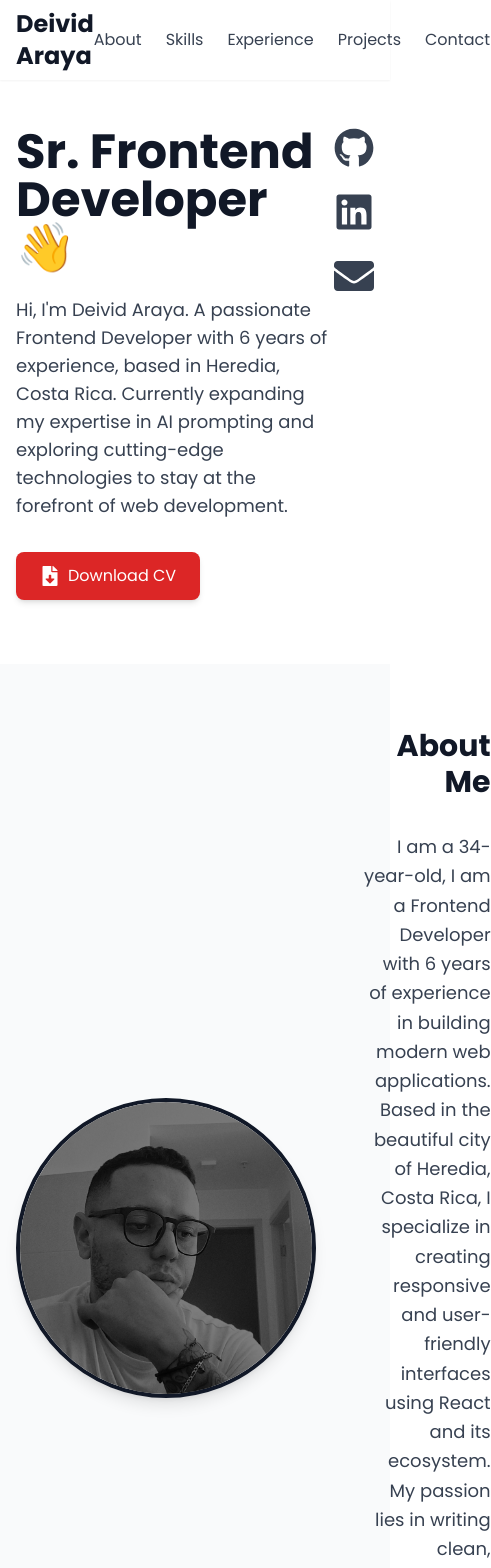
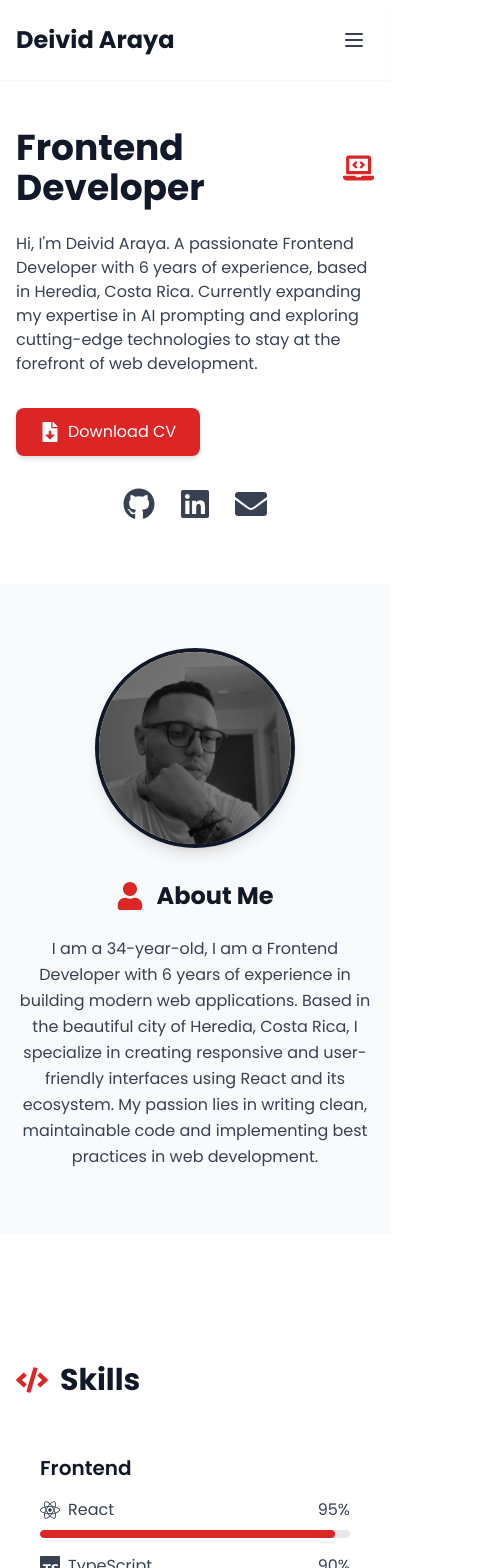
Before and after one commit to Daveveloper/cv-project, a React (Vite) app: page / in a window 390 px wide. Shown: the top 1568 px of the page, 491 px wide, since content can reach past the window. Built offline with nearby package versions, Linux system fonts and the light colour scheme.

Commit message:
feat: add icons to all section titles and replace hero emoji with developer icon

```diff
--- a/src/components/Skills.tsx
+++ b/src/components/Skills.tsx
@@ -6,7 +6,8 @@ import {
   FaHtml5,
   FaCss3Alt,
   FaGitAlt,
-  FaNode
+  FaNode,
+  FaCode
 } from 'react-icons/fa';
 import {
   SiTypescript,
@@ -72,7 +73,10 @@ const Skills: React.FC = () => {
 
   return (
     <section id="skills" ref={sectionRef} className="section">
-      <h2 className="text-3xl font-bold mb-8 text-center text-gray-900">Skills</h2>
+      <h2 className="text-3xl font-bold mb-8 text-center text-gray-900 flex items-center gap-3">
+        <FaCode className="w-8 h-8 text-red-600" />
+        Skills
+      </h2>
       <div className="grid grid-cols-1 md:grid-cols-2 lg:grid-cols-3 gap-8">
         {skills.map((category, index) => (
           <motion.div
--- a/src/components/sections/About.tsx
+++ b/src/components/sections/About.tsx
@@ -1,13 +1,14 @@
 import React from 'react';
+import { FaUser } from 'react-icons/fa';
 import profileImage from '../../assets/Deivid.jpeg';
 
 const About: React.FC = () => {
   return (
     <section id="about" className="bg-gray-50">
       <div className="container section">
-        <div className="flex items-center gap-12">
-          <div className="flex-shrink-0">
-            <div className="w-[300px] h-[300px] rounded-full overflow-hidden border-4 border-gray-900 shadow-lg relative group">
+        <div className="flex flex-col md:flex-row items-center gap-8 md:gap-12">
+          <div className="flex-shrink-0 w-full md:w-auto flex justify-center">
+            <div className="w-[200px] md:w-[300px] h-[200px] md:h-[300px] rounded-full overflow-hidden border-4 border-gray-900 shadow-lg relative group">
               <div className="absolute inset-0 bg-black opacity-50 transition-opacity duration-300 group-hover:opacity-0 z-10"></div>
               <img
                 src={profileImage}
@@ -23,9 +24,12 @@ const About: React.FC = () => {
             </div>
           </div>
 
-          <div className="flex-1 text-right">
-            <h2 className="text-3xl font-bold mb-8 text-gray-900">About Me</h2>
-            <p className="text-gray-700 text-lg leading-relaxed">
+          <div className="flex-1 text-center md:text-right">
+            <h2 className="text-2xl md:text-3xl font-bold mb-6 md:mb-8 text-gray-900 flex items-center gap-3 justify-center md:justify-end">
+              <FaUser className="w-7 md:w-8 h-7 md:h-8 text-red-600" />
+              About Me
+            </h2>
+            <p className="text-base md:text-lg text-gray-700 leading-relaxed">
               I am a 34-year-old, I am a Frontend Developer with 6 years of experience in building modern web applications.
               Based in the beautiful city of Heredia, Costa Rica, I specialize in creating responsive and
               user-friendly interfaces using React and its ecosystem. My passion lies in writing clean,
--- a/src/components/sections/Contact.tsx
+++ b/src/components/sections/Contact.tsx
@@ -6,7 +6,10 @@ const Contact: React.FC = () => {
   return (
     <section id="contact" className="bg-gray-50">
       <div className="container section">
-        <h2 className="text-3xl font-bold mb-12 text-center text-gray-900">Get In Touch</h2>
+        <h2 className="text-3xl font-bold mb-12 text-gray-900 flex items-center gap-3 justify-center">
+          <FaEnvelope className="w-8 h-8 text-red-600" />
+          Get In Touch
+        </h2>
         <div className="max-w-4xl mx-auto">
           <div className="grid grid-cols-1 md:grid-cols-2 gap-8 mb-12">
             <motion.div
--- a/src/components/sections/Experience.tsx
+++ b/src/components/sections/Experience.tsx
@@ -1,15 +1,19 @@
 import React from 'react';
+import { FaBriefcase } from 'react-icons/fa';
 
 const Experience: React.FC = () => {
   return (
     <section id="experience" className="bg-gray-50">
       <div className="container section">
-        <h2 className="text-3xl font-bold mb-8 text-gray-900">Experience</h2>
+        <h2 className="text-3xl font-bold mb-8 text-gray-900 flex items-center gap-3">
+          <FaBriefcase className="w-8 h-8 text-red-600" />
+          Experience
+        </h2>
         <div className="space-y-8">
           <div className="bg-white p-6 rounded-lg shadow-sm">
-            <div className="flex justify-between items-start mb-2">
-              <h3 className="text-xl font-semibold">Senior React Developer & People Manager - Publicis Sapient</h3>
-              <span className="text-sm text-gray-500">Jan 2021 - Present</span>
+            <div className="flex flex-col mb-4">
+              <h3 className="text-xl font-semibold text-gray-900">Senior React Developer & People Manager - Publicis Sapient</h3>
+              <span className="text-sm text-red-600 mt-1 font-medium">Jan 2021 - Present</span>
             </div>
             <p className="text-gray-600 mb-4">4 years of experience at Publicis Sapient</p>
             <ul className="list-disc list-inside text-gray-600 space-y-2">
@@ -24,9 +28,9 @@ const Experience: React.FC = () => {
           </div>
 
           <div className="bg-white p-6 rounded-lg shadow-sm">
-            <div className="flex justify-between items-start mb-2">
-              <h3 className="text-xl font-semibold">React Developer - Accenture</h3>
-              <span className="text-sm text-gray-500">Nov 2018 - Dec 2020</span>
+            <div className="flex flex-col mb-4">
+              <h3 className="text-xl font-semibold text-gray-900">React Developer - Accenture</h3>
+              <span className="text-sm text-red-600 mt-1 font-medium">Nov 2018 - Dec 2020</span>
             </div>
             <p className="text-gray-600 mb-4">2 years of experience at Accenture</p>
             <ul className="list-disc list-inside text-gray-600 space-y-2">
--- a/src/components/sections/Header.tsx
+++ b/src/components/sections/Header.tsx
@@ -1,17 +1,120 @@
-import React from 'react';
+import React, { useState } from 'react';
+import { motion, AnimatePresence } from 'framer-motion';
+import { FaUser, FaCode, FaBriefcase, FaLaptopCode, FaEnvelope } from 'react-icons/fa';
 
 const Header: React.FC = () => {
+  const [isMenuOpen, setIsMenuOpen] = useState(false);
+
+  const toggleMenu = () => {
+    setIsMenuOpen(!isMenuOpen);
+  };
+
+  const menuItems = [
+    { href: '#about', text: 'About', icon: <FaUser className="w-5 h-5" /> },
+    { href: '#skills', text: 'Skills', icon: <FaCode className="w-5 h-5" /> },
+    { href: '#experience', text: 'Experience', icon: <FaBriefcase className="w-5 h-5" /> },
+    { href: '#projects', text: 'Projects', icon: <FaLaptopCode className="w-5 h-5" /> },
+    { href: '#contact', text: 'Contact', icon: <FaEnvelope className="w-5 h-5" /> },
+  ];
+
   return (
     <header className="fixed top-0 left-0 right-0 bg-white shadow-sm z-50">
       <nav className="container h-20 flex items-center justify-between">
         <h1 className="text-2xl font-bold text-gray-900">Deivid Araya</h1>
-        <div className="flex gap-6">
-          <a href="#about" className="text-gray-700 hover:text-red-600 transition-colors duration-200">About</a>
-          <a href="#skills" className="text-gray-700 hover:text-red-600 transition-colors duration-200">Skills</a>
-          <a href="#experience" className="text-gray-700 hover:text-red-600 transition-colors duration-200">Experience</a>
-          <a href="#projects" className="text-gray-700 hover:text-red-600 transition-colors duration-200">Projects</a>
-          <a href="#contact" className="text-gray-700 hover:text-red-600 transition-colors duration-200">Contact</a>
+
+        {/* Desktop Menu */}
+        <div className="hidden md:flex gap-6">
+          {menuItems.map((item) => (
+            <a
+              key={item.href}
+              href={item.href}
+              className="text-gray-700 hover:text-red-600 transition-colors duration-200 flex items-center gap-2"
+            >
+              {item.icon}
+              {item.text}
+            </a>
+          ))}
         </div>
+
+        {/* Mobile Menu Button */}
+        <button
+          className="md:hidden p-2 text-gray-700 hover:text-red-600 transition-colors duration-200"
+          onClick={toggleMenu}
+          aria-label="Toggle menu"
+        >
+          <svg
+            className="w-6 h-6"
+            fill="none"
+            strokeLinecap="round"
+            strokeLinejoin="round"
+            strokeWidth="2"
+            viewBox="0 0 24 24"
+            stroke="currentColor"
+          >
+            {isMenuOpen ? (
+              <path d="M6 18L18 6M6 6l12 12" />
+            ) : (
+              <path d="M4 6h16M4 12h16M4 18h16" />
+            )}
+          </svg>
+        </button>
+
+        {/* Mobile Menu Overlay */}
+        <AnimatePresence>
+          {isMenuOpen && (
+            <>
+              <motion.div
+                initial={{ opacity: 0 }}
+                animate={{ opacity: 0.5 }}
+                exit={{ opacity: 0 }}
+                className="fixed inset-0 bg-black"
+                onClick={toggleMenu}
+              />
+              <motion.div
+                initial={{ x: '100%' }}
+                animate={{ x: 0 }}
+                exit={{ x: '100%' }}
+                transition={{ type: 'tween', duration: 0.3 }}
+                className="fixed top-0 right-0 bottom-0 w-64 bg-white shadow-lg z-50"
+              >
+                <div className="flex flex-col p-6">
+                  <div className="flex justify-end mb-8">
+                    <button
+                      onClick={toggleMenu}
+                      className="p-2 text-gray-700 hover:text-red-600 transition-colors duration-200"
+                      aria-label="Close menu"
+                    >
+                      <svg
+                        className="w-6 h-6"
+                        fill="none"
+                        strokeLinecap="round"
+                        strokeLinejoin="round"
+                        strokeWidth="2"
+                        viewBox="0 0 24 24"
+                        stroke="currentColor"
+                      >
+                        <path d="M6 18L18 6M6 6l12 12" />
+                      </svg>
+                    </button>
+                  </div>
+                  <div className="flex flex-col gap-6">
+                    {menuItems.map((item) => (
+                      <a
+                        key={item.href}
+                        href={item.href}
+                        className="text-gray-700 hover:text-red-600 transition-colors duration-200 text-lg font-medium flex items-center gap-3"
+                        onClick={toggleMenu}
+                      >
+                        {item.icon}
+                        {item.text}
+                      </a>
+                    ))}
+                  </div>
+                </div>
+              </motion.div>
+            </>
+          )}
+        </AnimatePresence>
       </nav>
     </header>
   );
--- a/src/components/sections/Hero.tsx
+++ b/src/components/sections/Hero.tsx
@@ -1,6 +1,6 @@
 import React from 'react';
 import { motion } from 'framer-motion';
-import { FaGithub, FaLinkedin, FaEnvelope, FaFileDownload } from 'react-icons/fa';
+import { FaGithub, FaLinkedin, FaEnvelope, FaFileDownload, FaLaptopCode } from 'react-icons/fa';
 
 const Hero: React.FC = () => {
   const handleDownloadCV = () => {
@@ -11,17 +11,18 @@ const Hero: React.FC = () => {
   return (
     <section className="pt-32 pb-16 bg-white">
       <div className="container">
-        <div className="flex items-start justify-between">
+        <div className="flex flex-col md:flex-row md:items-start md:justify-between gap-8 md:gap-12">
           <motion.div
             initial={{ opacity: 0, y: 20 }}
             animate={{ opacity: 1, y: 0 }}
             transition={{ duration: 0.5 }}
             className="max-w-2xl"
           >
-            <h1 className="text-5xl font-bold mb-6 text-gray-900">
-              Sr. Frontend Developer 👋
+            <h1 className="text-4xl md:text-5xl font-bold mb-6 text-gray-900 flex items-center gap-3">
+              Frontend Developer
+              <FaLaptopCode className="text-red-600" />
             </h1>
-            <p className="text-lg text-gray-700 mb-8">
+            <p className="text-base md:text-lg text-gray-700 mb-8">
               Hi, I'm Deivid Araya. A passionate Frontend Developer with 6 years of experience, based in Heredia, Costa Rica. Currently expanding my expertise in AI prompting and exploring cutting-edge technologies to stay at the forefront of web development.
             </p>
             <button
@@ -37,7 +38,7 @@ const Hero: React.FC = () => {
             initial={{ opacity: 0, x: 20 }}
             animate={{ opacity: 1, x: 0 }}
             transition={{ duration: 0.5, delay: 0.2 }}
-            className="flex flex-col gap-6"
+            className="flex md:flex-col gap-6 justify-center md:justify-start"
           >
             <a
               href="https://github.com/Daveveloper"
@@ -46,7 +47,7 @@ const Hero: React.FC = () => {
               className="transform hover:scale-110 transition-transform duration-200"
               title="Visit my GitHub profile"
             >
-              <FaGithub className="w-10 h-10 text-gray-700 hover:text-red-600" />
+              <FaGithub className="w-8 md:w-10 h-8 md:h-10 text-gray-700 hover:text-red-600" />
             </a>
             <a
               href="https://www.linkedin.com/in/davelopercr/"
@@ -55,13 +56,13 @@ const Hero: React.FC = () => {
               className="transform hover:scale-110 transition-transform duration-200"
               title="Connect with me on LinkedIn"
             >
-              <FaLinkedin className="w-10 h-10 text-gray-700 hover:text-red-600" />
+              <FaLinkedin className="w-8 md:w-10 h-8 md:h-10 text-gray-700 hover:text-red-600" />
             </a>
             <a
               href="mailto:dave.webdeveloper@gmail.com"
               className="transform hover:scale-110 transition-transform duration-200"
             >
-              <FaEnvelope className="w-10 h-10 text-gray-700 hover:text-red-600" />
+              <FaEnvelope className="w-8 md:w-10 h-8 md:h-10 text-gray-700 hover:text-red-600" />
             </a>
           </motion.div>
         </div>
--- a/src/components/sections/Projects.tsx
+++ b/src/components/sections/Projects.tsx
@@ -1,4 +1,5 @@
 import React from 'react';
+import { FaLaptopCode } from 'react-icons/fa';
 
 const ProjectCard: React.FC<{
   title: string;
@@ -34,25 +35,25 @@ const Projects: React.FC = () => {
   const projects = [
     {
       title: "Optum Healthcare Platform",
-      period: "Publicis Sapient (2024-Present)",
+      period: "Publicis Sapient (2023-Present)",
       description: "Developing features for Optum's healthcare platform, a United Health Group solution. Implementing components and functionality for healthcare management and service delivery using Next.js and AEM integration.",
       technologies: ["React", "Next.js", "GraphQL", "SASS", "AEM", "TypeScript"]
     },
     {
       title: "Soriana E-commerce Platform",
-      period: "Publicis Sapient (2023-2024)",
+      period: "Publicis Sapient (2022-2023)",
       description: "Developed key features for Soriana's e-commerce platform using Salesforce's React-based framework. Focused on implementing shopping functionalities and user interface components for Mexico's major retail chain.",
       technologies: ["React", "Salesforce Commerce", "PWA", "TypeScript"]
     },
     {
       title: "BJ's Restaurant - Digital Platform",
-      period: "Publicis Sapient (2022-2023)",
+      period: "Publicis Sapient (2021-2022)",
       description: "Developed features for BJ's Restaurant's digital platform using React and Next.js. Implemented components and functionality to enhance the dining and ordering experience.",
       technologies: ["React", "Next.js", "GraphQL", "SASS", "TypeScript"]
     },
     {
       title: "Nissan Global - Vehicle Configurator",
-      period: "Publicis Sapient (2021-2022)",
+      period: "Publicis Sapient (2021)",
       description: "Developed features for Nissan's global vehicle configuration application. Implemented components that allow customers to customize and explore vehicle options.",
       technologies: ["Vue.js", "AEM", "JavaScript", "REST APIs"]
     }
@@ -61,7 +62,10 @@ const Projects: React.FC = () => {
   return (
     <section id="projects" className="bg-gray-50">
       <div className="container section">
-        <h2 className="text-3xl font-bold mb-12 text-gray-900">Projects</h2>
+        <h2 className="text-3xl font-bold mb-12 text-gray-900 flex items-center gap-3">
+          <FaLaptopCode className="w-8 h-8 text-red-600" />
+          Projects
+        </h2>
         <div className="grid grid-cols-1 md:grid-cols-2 gap-8">
           {projects.map((project) => (
             <ProjectCard key={project.title} {...project} />
```
